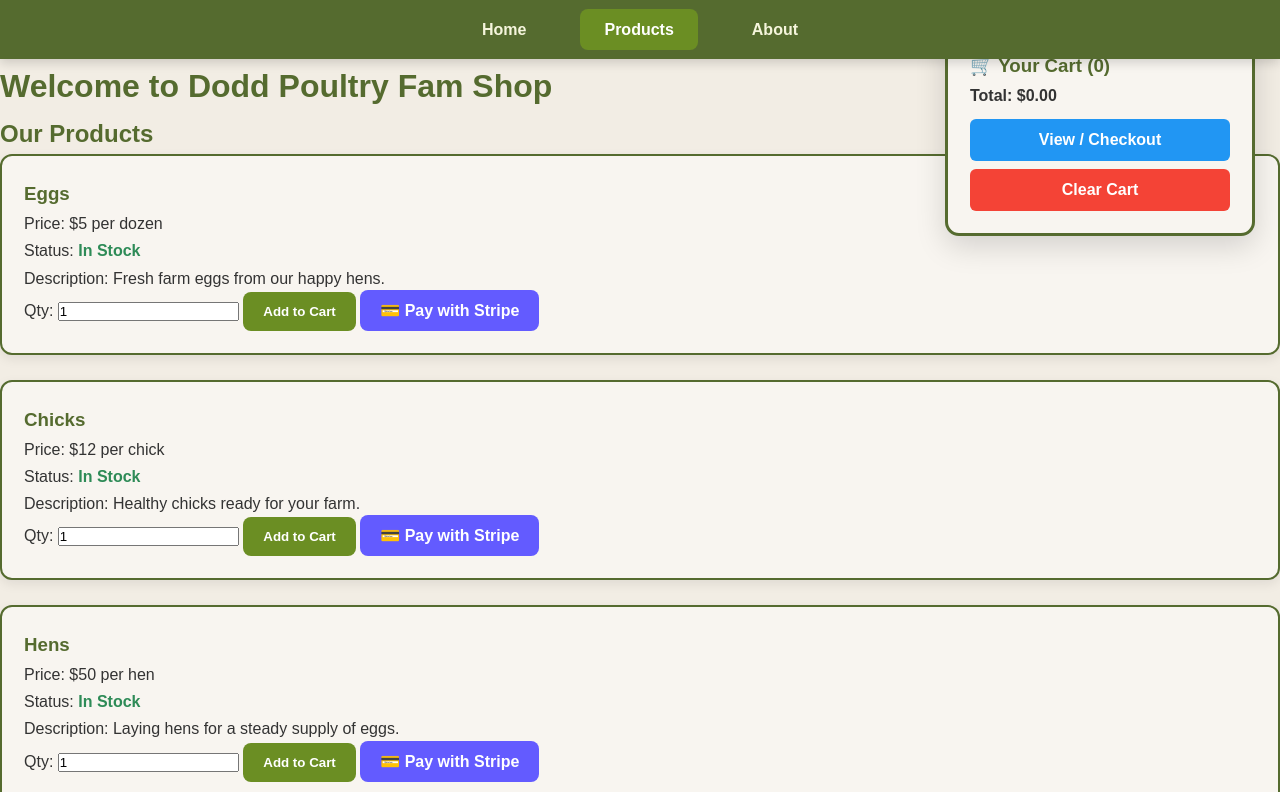
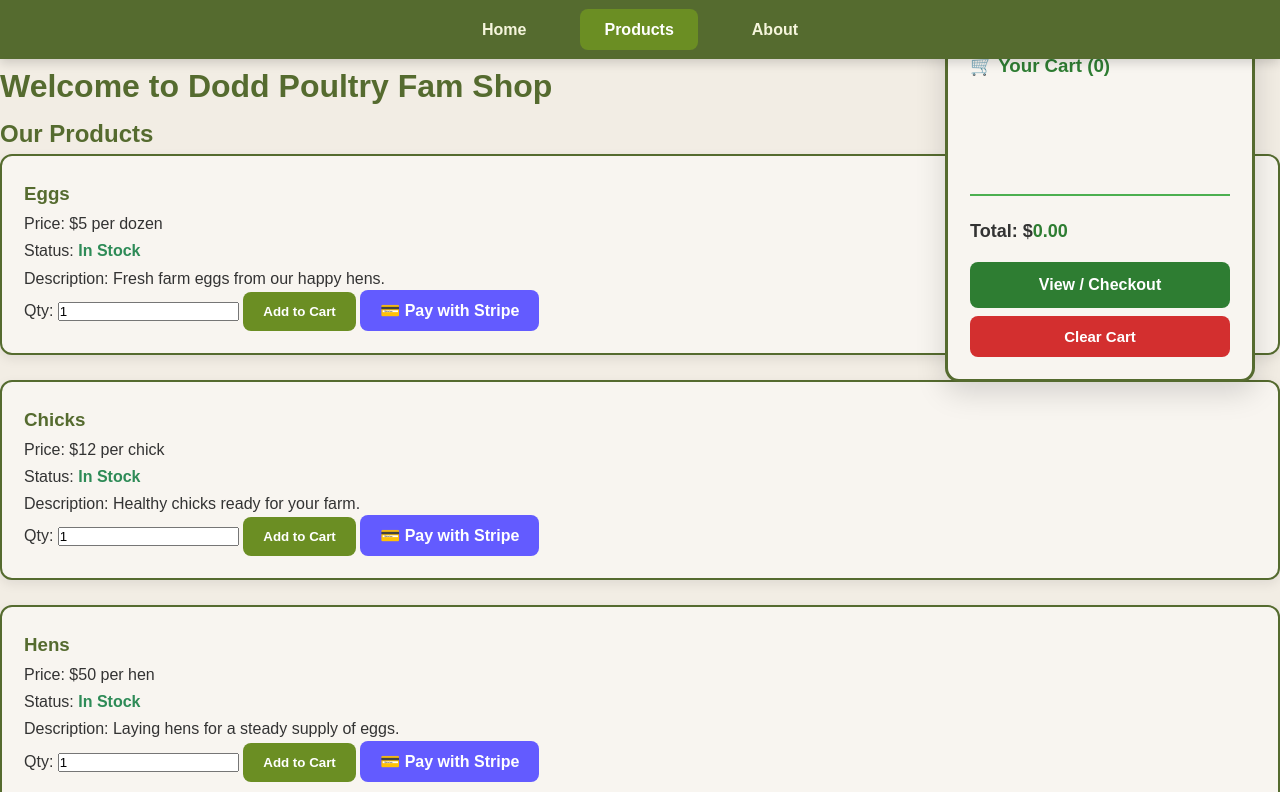
Before and after one commit to texanjack07/Dodd-Poultry-Fam, a website: page products.html in a window 1280 px wide. Shown: the top 792 px of the page. Drawn offline with Linux system fonts and the light colour scheme; no server answers.

Commit message:
Enhance cart summary design and button styles
Updated the cart summary section with improved styling and layout.

```diff
--- a/products.html
+++ b/products.html
@@ -78,22 +78,31 @@
         </div>
     </div>
 
-    <!-- Cart Summary -->
-    <div id="cart-summary" style="max-height: 85vh; overflow-y: auto;">
-        <h3>🛒 Your Cart (<span id="cart-count">0</span>)</h3>
-        <div id="cart-items"></div>
-        <p><strong>Total: $<span id="cart-total">0.00</span></strong></p>
+    <!-- Improved Cart Summary -->
+<div id="cart-summary" style="max-height: 85vh; overflow-y: auto;">
+    <h3 style="margin-top: 0; color: #2e7d32;">
+        🛒 Your Cart (<span id="cart-count">0</span>)
+    </h3>
+    <div id="cart-items" style="min-height: 100px;"></div>
+
+    <div style="border-top: 2px solid #4CAF50; padding-top: 12px; margin-top: 12px;">
+        <p style="font-size: 18px; font-weight: bold; margin: 8px 0;">
+            Total: $<span id="cart-total" style="color: #2e7d32;">0.00</span>
+        </p>
 
         <button onclick="viewCart()"
-            style="background: #2196F3; color: white; padding: 12px; width: 100%; margin-top: 10px; border: none; border-radius: 6px; cursor: pointer; font-size: 16px;">
-        View / Checkout
+                style="background: #2e7d32; color: white; padding: 14px; width: 100%; margin-top: 8px;
+                       border: none; border-radius: 8px; cursor: pointer; font-size: 16px; font-weight: bold;">
+            View / Checkout
         </button>
 
         <button onclick="clearCart()"
-            style="background: #f44336; color: white; padding: 12px; width: 100%; margin-top: 8px; border: none; border-radius: 6px; cursor: pointer; font-size: 16px;">
-        Clear Cart
+                style="background: #d32f2f; color: white; padding: 12px; width: 100%; margin-top: 8px;
+                       border: none; border-radius: 8px; cursor: pointer; font-size: 15px;">
+            Clear Cart
         </button>
     </div>
+</div>
 
     <script src="script.js"></script>
 </body>
```
